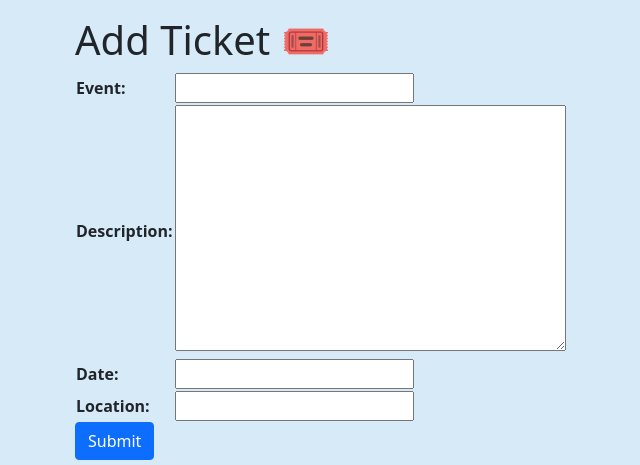
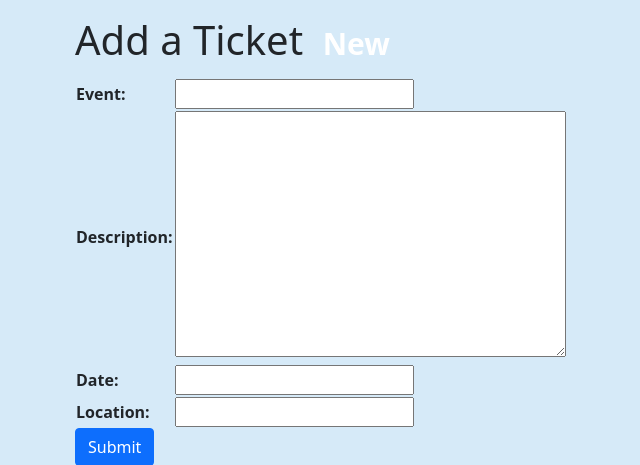
Before and after one commit to tpett20/ticket_stub_collector, a Django app: page /tickets/create/ in a window 1280 px wide. Shown: the part 72-537 px from the top of the page, without its empty margins (7-647 px from the left). Run offline with Django 4.2, Linux system fonts and the light colour scheme.

Commit message:
implement edit and delete ticket functionality.

```diff
--- a/main_app/templates/main_app/ticket_form.html
+++ b/main_app/templates/main_app/ticket_form.html
@@ -1,7 +1,11 @@
 {% extends 'base.html' %}
 
 {% block content %}
-  <h1>Add Ticket 🎟️</h1>
+  {% if object %}
+    <h1>{{object.event}}<span class="badge badge-primary">Edit</span></h1>
+  {% else %}
+    <h1>Add a Ticket<span class="badge badge-success">New</span></h1>
+  {% endif %}
   <form action="" method="POST">
     {% csrf_token %}
     <table>
--- a/main_app/templates/tickets/detail.html
+++ b/main_app/templates/tickets/detail.html
@@ -14,6 +14,10 @@
                 <li class="list-group-item">Date: {{ ticket.date }}</li>
                 <li class="list-group-item">Venue: {{ ticket.location }}</li>
             </ul>
+            <div class="card-body">
+                <a href="{% url 'tickets_update' ticket.id %}" class="card-link">Edit</a>
+                <a href="{% url 'tickets_delete' ticket.id %}" class="card-link">Delete</a>
+              </div>
         </div>
     </div>
 </div>
--- a/main_app/urls.py
+++ b/main_app/urls.py
@@ -5,5 +5,7 @@
     path('about/', views.about, name = 'about'),
     path('tickets/', views.tickets_index, name='index'),
     path('tickets/<int:ticket_id>/', views.tickets_detail, name='detail'),
-    path('tickets/create/', views.TicketCreate.as_view(), name='tickets_create')
+    path('tickets/create/', views.TicketCreate.as_view(), name='tickets_create'),
+    path('tickets/<int:pk>/update/', views.TicketUpdate.as_view(), name='tickets_update'),
+    path('tickets/<int:pk>/delete/', views.TicketDelete.as_view(), name='tickets_delete')
 ]
--- a/main_app/views.py
+++ b/main_app/views.py
@@ -1,12 +1,6 @@
 from django.shortcuts import render
-from django.views.generic.edit import CreateView
+from django.views.generic.edit import CreateView, UpdateView, DeleteView
 from .models import Ticket
-
-# tickets = [
-#     {'event': 'Mets v. Phillies', 'date': '4/29/2022', 'venue': 'Citi Field, NY', 'highlight': 'First Combined No-Hitter in Mets Franchise History!'},
-#     {'event': 'Mets v. Marlins', 'date': '9/28/2022', 'venue': 'Citi Field, NY', 'highlight': 'Eduardo Escobar Walk-Off Single (and 2-Run HR)!'},
-#     {'event': 'Rays v. Royals', 'date': '8/20/2018', 'venue': 'Tropicana Field, FL', 'highlight': 'Ji-Man Choi Bunt Single Against the Shift'}
-# ]
 
 # Create your views here.
 def about(request):
@@ -27,3 +21,11 @@
 class TicketCreate(CreateView):
     model = Ticket
     fields = '__all__'
+
+class TicketUpdate(UpdateView):
+    model = Ticket
+    fields = '__all__'
+
+class TicketDelete(DeleteView):
+    model = Ticket
+    success_url = '/tickets'
```
Also changed, not shown: main_app/templates/main_app/ticket_confirm_delete.html (added, +14 -0 lines).
